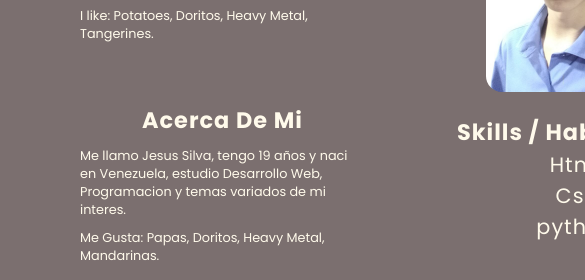
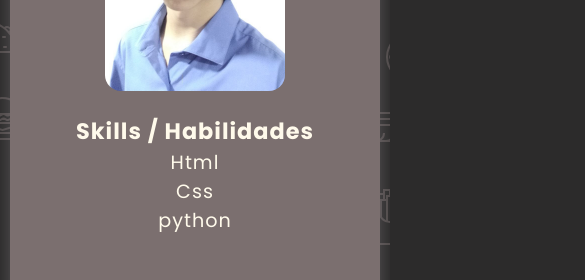
Before and after one commit to Tari-7z/Bio, a plain HTML site: page pages/about.html in a window 390 px wide. Shown: the part 315-595 px from the top of the page, 585 px wide, since content can reach past the window. Drawn offline with Linux system fonts and the light colour scheme.

Commit message:
other commit

```diff
--- a/css/about.css
+++ b/css/about.css
@@ -29,7 +29,7 @@ body {
     margin: 60px auto;
     width: 80%;
     max-width: 1400px;
-    min-width: 715px;
+    min-width: 370px;
     display: flex;
     justify-content: space-between;
     padding: 20px;
@@ -112,7 +112,13 @@ body {
 
 /** Responsive Desing **/
 
-@media screen and (max-width: 850px) {
+@media screen and (max-width: 900px) {
+    :root {
+        /** fuentes **/
+        --big-font-size: 1.8rem;
+        --big-normal-font-size: 1.2rem;
+        --normal-font-size: .763rem
+    }
 
 
     .about__photo {
@@ -129,4 +135,21 @@ body {
 
 @media screen and (max-width: 715px) {
 
+    .about {
+        display: flex;
+        flex-direction: column-reverse;
+        align-items: center;
+    }
+
+    .about__left {
+        width: 100%;
+    }
+
 }
+
+@media screen and (max-width: 390px) {
+    .about__paragraph {
+        font-size: .970rem;
+    }
+
+}
--- a/css/contact.css
+++ b/css/contact.css
@@ -13,10 +13,9 @@
     --spicy-pink: #7b6f6f;
 
     /** Fonts **/
-    --big-font-size: 1.8rem;
-    --normal-font-size: 1rem;
-
-
+    --big-font-size: 1.5rem;
+    --big-normal-font-size: 1.2rem;
+    --normal-font-size: .900rem;
 }
 
 .card {
@@ -82,11 +81,12 @@
 
 /** Responsive Desing **/
 
-@media screen and (max-width: 880px){
+@media screen and (max-width: 900px){
     :root {
-        /** Fonts **/
-        --big-font-size: 1.6rem;
-        --normal-font-size: .9rem;
+        /** fuentes **/
+        --big-font-size: 1.8rem;
+        --big-normal-font-size: 1.2rem;
+        --normal-font-size: .763rem
     }
 
     .card__img {
--- a/index.html
+++ b/index.html
@@ -5,6 +5,7 @@
     <meta http-eqsuiv="X-UA-Compatible" content="IE=edge">
     <meta name="viewport" content="width=device-width, initial-scale=1.0">
     <title>🍊🍊🍊🦆🦆🦆</title>
+    <link rel="shortcut icon" href="favicon.ico" type="image/x-icon">
     <link rel="stylesheet" href="css/style.css">
 </head>
 <body>
--- a/pages/about.html
+++ b/pages/about.html
@@ -5,6 +5,7 @@
     <meta http-equiv="X-UA-Compatible" content="IE=edge">
     <meta name="viewport" content="width=device-width, initial-scale=1.0">
     <title>About me</title>
+    <link rel="shortcut icon" href="../favicon.ico" type="image/x-icon">
     <link rel="stylesheet" href="../css/style.css">
     <link rel="stylesheet" href="../css/about.css">
 </head>
```
Also changed, not shown: pages/contact.html (+1 -0 lines), favicon.ico (added).
